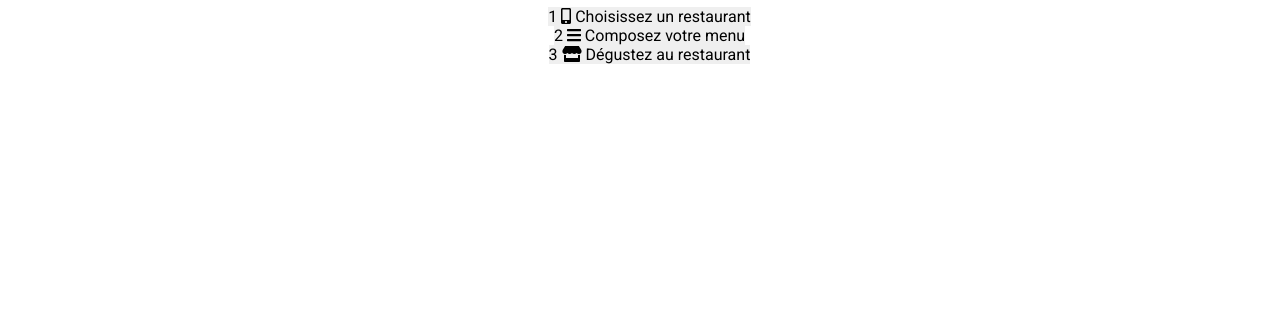
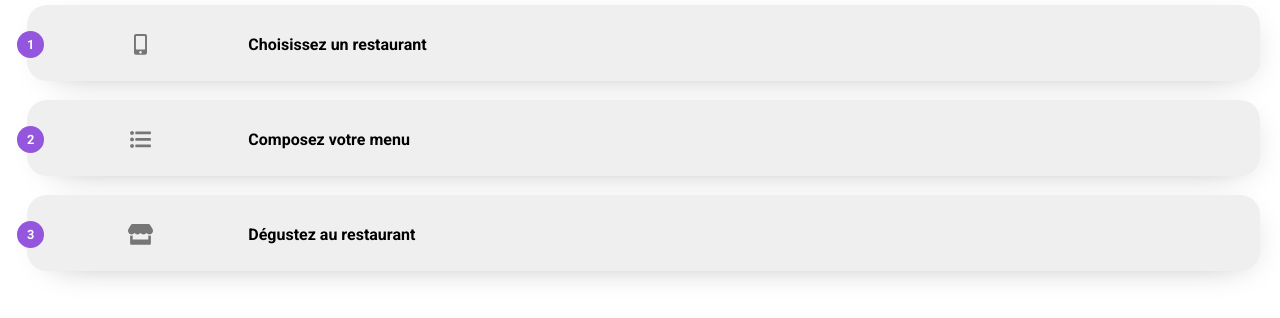
Before and after one commit to moutinhoalexandre/MoutinhoAlexandre_3_27112020, a website: page index.html in a window 1280 px wide. Shown: the part 436-754 px from the top of the page. Drawn offline with Linux system fonts and the light colour scheme; a web font is replaced by a local one.

Commit message:
:lipstick:nav.scss modification

```diff
--- a/index.html
+++ b/index.html
@@ -29,21 +29,21 @@
         <h2 class="nav__h2">Fonctionnement</h2>
         <ul class="nav__ul">
             <li class="nav__ul--li">
-                <span class="nav__ul--li--chiffre">
+                <span class="nav__ul--li--figure">
                     1
                 </span>
                 <span class="fas fa-mobile-alt"></span>
                 Choisissez un restaurant
             </li>
             <li class="nav__ul--li">
-                <span class="nav__ul--li--chiffre">
+                <span class="nav__ul--li--figure">
                     2
                 </span>
-                <span class="fas fa-bars"></span>
+                <span class="fas fa-list-ul"></span>
                 Composez votre menu
             </li>
             <li class="nav__ul--li">
-                <span class="nav__ul--li--chiffre">
+                <span class="nav__ul--li--figure">
                     3
                 </span>
                 <span class="fas fa-store"></span>
--- a/sass/layout/_header.scss
+++ b/sass/layout/_header.scss
@@ -1,20 +1,22 @@
 /*header*/
 
-.header{
+.header {
     width: auto;
     text-align: center;
     align-items: center;
     background-color: $light_ground_color;
     font-family: 'roboto';
     padding-bottom: 30px;
-    &__h1{
+
+    &__h1 {
         font-family: 'shrikhand';
         font-size: 1.9rem;
         padding-top: 14px;
         padding-bottom: 5px;
         background-color: white;
     }
-    &__location{
+
+    &__location {
         display: flex;
         justify-content: center;
         align-items: center;
@@ -22,7 +24,8 @@
         padding-bottom: 15px;
         background-color: $ground_colour;
         box-shadow: inset 0px 3px 5px -2px grey;
-        &--input{
+
+        &--input {
             max-width: 200px;
             width: 40%;
             border: none;
@@ -31,7 +34,8 @@
             opacity: 1;
             font-size: 1rem;
             font-weight: bold;
-            &::placeholder{
+
+            &::placeholder {
                 font-size: 1rem;
                 font-weight: bold;
                 opacity: 0.7;
@@ -39,20 +43,24 @@
             }
         }
     }
-    &__h2{
+
+    &__h2 {
         padding-left: 58px;
         padding-right: 73px;
         padding-top: 39px;
-        background-color:$ground_colour;
+        background-color: $light_ground_color;
         font-size: 1.5rem;
         font-weight: bold;
     }
-    &__p{
+
+    &__p {
         font-size: 1.1rem;
-        font-weight: 300 ;
+        font-weight: 300;
         padding-top: 12px;
+
     }
-    &__btn{
+
+    &__btn {
         display: inline-block;
         text-decoration: none;
         color: white;
@@ -63,7 +71,8 @@
         border-radius: 30px;
         background-color: $light_ground_color;
         box-shadow: 2px 5px 15px 0px grey;
-        &:hover{
+
+        &:hover {
             opacity: 0.7;
 
         }
--- a/sass/layout/_nav.scss
+++ b/sass/layout/_nav.scss
@@ -1,21 +1,67 @@
-.nav{
+.nav {
     font-family: 'roboto';
-    width: auto ;
+    width: auto;
     padding-top: 30px;
     padding-left: 19px;
-    &__h2{
+
+    &__h2 {
         font-size: 1.5rem;
         font-weight: bold;
         padding-top: 15px;
-        padding-bottom: 30px;
+        padding-bottom: 20px;
     }
-    &__ul{
+
+    &__ul {
         display: flex;
         flex-flow: column wrap;
         justify-content: center;
-        align-items: center;
-        &--li{
-            background-color: $light_ground_color ;
+
+        &--li {
+            width: auto;
+            background-color: $light_ground_color;
+            font-size: 1rem;
+            padding: 20px 20px 18px 20px;
+            margin: 8px 20px 11px 8px;
+            border-radius: 20px;
+            display: flex;
+            flex-wrap: nowrap;
+            justify-content: flex-start;
+            align-items: center;
+            font-weight: 600;
+            color: black;
+            box-shadow: 5px 8px 38px -23px #808080;
+
+            &:hover {
+                background-color: $light_ground_color-nav;
+
+                :nth-child(2) {
+                    color: $primary_colour;
+                    opacity: 1;
+                }
+            }
+
+            &--figure {
+                position: relative;
+                margin-left: -30px;
+                background-color: $primary_colour;
+                border-radius: 50%;
+                padding: 6px 10px 6px 10px;
+                font-size: 0.8rem;
+                color: white;
+                display: flex;
+                justify-content: center;
+                align-items: center;
+            }
+
+            & :nth-child(2) {
+                opacity: 0.5;
+                margin-left: 7%;
+                margin-right: 8%;
+                font-size: 1.3rem;
+                width: 25px;
+
+            }
+
         }
     }
 }
--- a/sass/utils/_variables.scss
+++ b/sass/utils/_variables.scss
@@ -3,3 +3,4 @@ $secondary_colour : #FF79DA;
 $tertiary_colour:#99E2D0;
 $ground_colour: #EAEAEA;
 $light_ground_color : #EFEFEF;
+$light_ground_color-nav: #e9def7;
```
Also changed, not shown: public/css/style.css, 1 other file.
